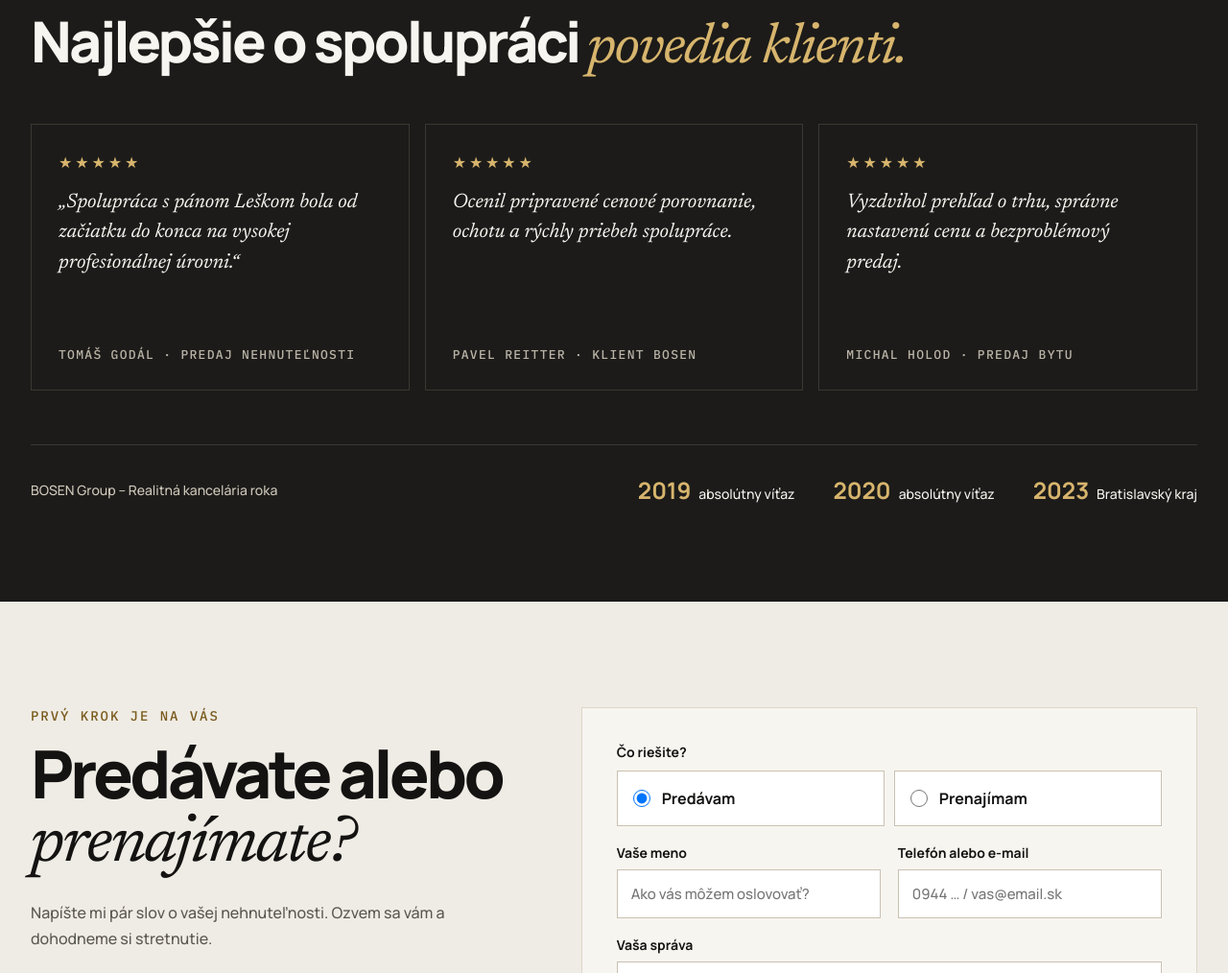
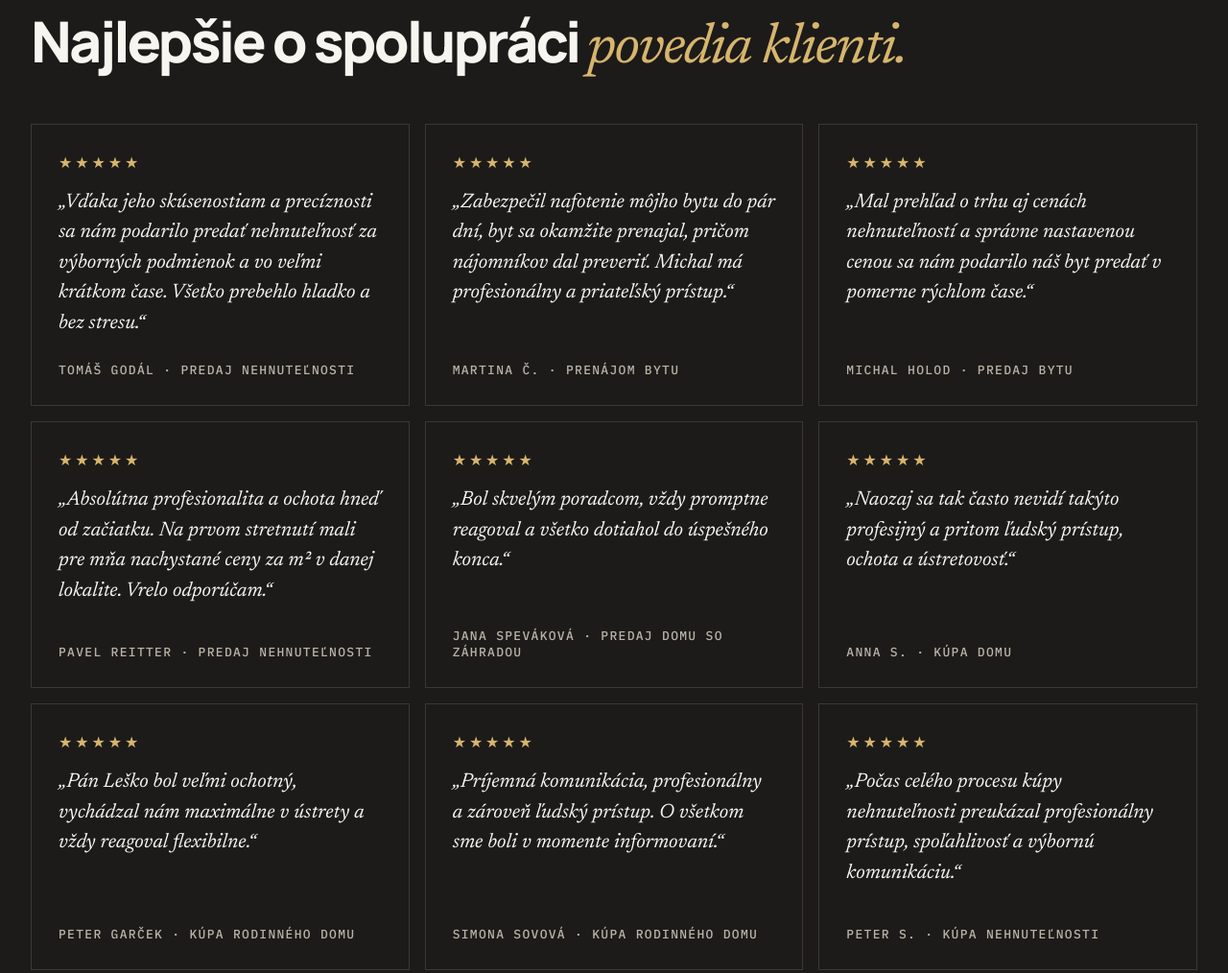
Before and after one commit to leskomichal33/bosen, a plain HTML site: page index.html in a window 1280 px wide. Shown: the part 8520-9534 px from the top of the page at 96% size. Drawn offline with Linux system fonts and the light colour scheme.

Commit message:
Recenzie: 9 recenzií klientov z profilu na BOSEN
Co-Authored-By: Claude Opus 5.5 <noreply@anthropic.com>
Claude-Session: https://claude.ai/code/session_01DCvQGxxswHsVupy3JF3CWG

```diff
--- a/index.html
+++ b/index.html
@@ -547,11 +547,28 @@ img{max-width:100%}
   <div style="max-width: 1360px; margin: 0 auto; padding: 0 32px">
     <div style="font-family: 'IBM Plex Mono', monospace; font-size: 14px; letter-spacing: 0.14em; text-transform: uppercase; color: #d7b56d">Skúsenosti klientov</div>
     <h2 style="margin: 18px 0 0; font-weight: 800; font-size: clamp(40px, 4.6vw, 68px); line-height: 0.98; letter-spacing: -0.05em">Najlepšie o spolupráci <span style="font-family: Newsreader, Georgia, serif; font-style: italic; font-weight: 400; letter-spacing: -0.03em; color: #d7b56d">povedia klienti.</span></h2>
-    <div style="margin-top: 48px; display: grid; grid-template-columns: repeat(auto-fit, minmax(280px, 1fr)); gap: 16px">
-      <figure style="margin: 0; padding: 28px; border: 1px solid #3b3833; display: flex; flex-direction: column; justify-content: space-between; gap: 24px; min-height: 220px"><div><div style="color: #d7b56d; letter-spacing: 0.18em" aria-label="5 hviezdičiek z 5">★★★★★</div><blockquote style="margin: 16px 0 0; font-family: Newsreader, Georgia, serif; font-style: italic; font-size: 21px; line-height: 1.5">„Spolupráca s pánom Leškom bola od začiatku do konca na vysokej profesionálnej úrovni.“</blockquote></div><figcaption style="font-family: 'IBM Plex Mono', monospace; font-size: 13px; letter-spacing: 0.1em; text-transform: uppercase; color: #b9b2a6">Tomáš Godál · predaj nehnuteľnosti</figcaption></figure>
-      <figure style="margin: 0; padding: 28px; border: 1px solid #3b3833; display: flex; flex-direction: column; justify-content: space-between; gap: 24px; min-height: 220px"><div><div style="color: #d7b56d; letter-spacing: 0.18em" aria-label="5 hviezdičiek z 5">★★★★★</div><blockquote style="margin: 16px 0 0; font-family: Newsreader, Georgia, serif; font-style: italic; font-size: 21px; line-height: 1.5">Ocenil pripravené cenové porovnanie, ochotu a rýchly priebeh spolupráce.</blockquote></div><figcaption style="font-family: 'IBM Plex Mono', monospace; font-size: 13px; letter-spacing: 0.1em; text-transform: uppercase; color: #b9b2a6">Pavel Reitter · klient BOSEN</figcaption></figure>
-      <figure style="margin: 0; padding: 28px; border: 1px solid #3b3833; display: flex; flex-direction: column; justify-content: space-between; gap: 24px; min-height: 220px"><div><div style="color: #d7b56d; letter-spacing: 0.18em" aria-label="5 hviezdičiek z 5">★★★★★</div><blockquote style="margin: 16px 0 0; font-family: Newsreader, Georgia, serif; font-style: italic; font-size: 21px; line-height: 1.5">Vyzdvihol prehľad o trhu, správne nastavenú cenu a bezproblémový predaj.</blockquote></div><figcaption style="font-family: 'IBM Plex Mono', monospace; font-size: 13px; letter-spacing: 0.1em; text-transform: uppercase; color: #b9b2a6">Michal Holod · predaj bytu</figcaption></figure>
+    <div style="margin-top: 48px; display: grid; grid-template-columns: repeat(auto-fit, minmax(300px, 1fr)); gap: 16px">
+
+        <figure style="margin: 0; padding: 28px; border: 1px solid #3b3833; display: flex; flex-direction: column; justify-content: space-between; gap: 24px; min-height: 220px"><div><div style="color: #d7b56d; letter-spacing: 0.18em" aria-label="5 hviezdičiek z 5">★★★★★</div><blockquote style="margin: 16px 0 0; font-family: Newsreader, Georgia, serif; font-style: italic; font-size: 21px; line-height: 1.5">„Vďaka jeho skúsenostiam a precíznosti sa nám podarilo predať nehnuteľnosť za výborných podmienok a vo veľmi krátkom čase. Všetko prebehlo hladko a bez stresu.“</blockquote></div><figcaption style="font-family: 'IBM Plex Mono', monospace; font-size: 13px; letter-spacing: 0.1em; text-transform: uppercase; color: #b9b2a6">Tomáš Godál · predaj nehnuteľnosti</figcaption></figure>
+
+        <figure style="margin: 0; padding: 28px; border: 1px solid #3b3833; display: flex; flex-direction: column; justify-content: space-between; gap: 24px; min-height: 220px"><div><div style="color: #d7b56d; letter-spacing: 0.18em" aria-label="5 hviezdičiek z 5">★★★★★</div><blockquote style="margin: 16px 0 0; font-family: Newsreader, Georgia, serif; font-style: italic; font-size: 21px; line-height: 1.5">„Zabezpečil nafotenie môjho bytu do pár dní, byt sa okamžite prenajal, pričom nájomníkov dal preveriť. Michal má profesionálny a priateľský prístup.“</blockquote></div><figcaption style="font-family: 'IBM Plex Mono', monospace; font-size: 13px; letter-spacing: 0.1em; text-transform: uppercase; color: #b9b2a6">Martina Č. · prenájom bytu</figcaption></figure>
+
+        <figure style="margin: 0; padding: 28px; border: 1px solid #3b3833; display: flex; flex-direction: column; justify-content: space-between; gap: 24px; min-height: 220px"><div><div style="color: #d7b56d; letter-spacing: 0.18em" aria-label="5 hviezdičiek z 5">★★★★★</div><blockquote style="margin: 16px 0 0; font-family: Newsreader, Georgia, serif; font-style: italic; font-size: 21px; line-height: 1.5">„Mal prehľad o trhu aj cenách nehnuteľností a správne nastavenou cenou sa nám podarilo náš byt predať v pomerne rýchlom čase.“</blockquote></div><figcaption style="font-family: 'IBM Plex Mono', monospace; font-size: 13px; letter-spacing: 0.1em; text-transform: uppercase; color: #b9b2a6">Michal Holod · predaj bytu</figcaption></figure>
+
+        <figure style="margin: 0; padding: 28px; border: 1px solid #3b3833; display: flex; flex-direction: column; justify-content: space-between; gap: 24px; min-height: 220px"><div><div style="color: #d7b56d; letter-spacing: 0.18em" aria-label="5 hviezdičiek z 5">★★★★★</div><blockquote style="margin: 16px 0 0; font-family: Newsreader, Georgia, serif; font-style: italic; font-size: 21px; line-height: 1.5">„Absolútna profesionalita a ochota hneď od začiatku. Na prvom stretnutí mali pre mňa nachystané ceny za m² v danej lokalite. Vrelo odporúčam.“</blockquote></div><figcaption style="font-family: 'IBM Plex Mono', monospace; font-size: 13px; letter-spacing: 0.1em; text-transform: uppercase; color: #b9b2a6">Pavel Reitter · predaj nehnuteľnosti</figcaption></figure>
+
+        <figure style="margin: 0; padding: 28px; border: 1px solid #3b3833; display: flex; flex-direction: column; justify-content: space-between; gap: 24px; min-height: 220px"><div><div style="color: #d7b56d; letter-spacing: 0.18em" aria-label="5 hviezdičiek z 5">★★★★★</div><blockquote style="margin: 16px 0 0; font-family: Newsreader, Georgia, serif; font-style: italic; font-size: 21px; line-height: 1.5">„Bol skvelým poradcom, vždy promptne reagoval a všetko dotiahol do úspešného konca.“</blockquote></div><figcaption style="font-family: 'IBM Plex Mono', monospace; font-size: 13px; letter-spacing: 0.1em; text-transform: uppercase; color: #b9b2a6">Jana Speváková · predaj domu so záhradou</figcaption></figure>
+
+        <figure style="margin: 0; padding: 28px; border: 1px solid #3b3833; display: flex; flex-direction: column; justify-content: space-between; gap: 24px; min-height: 220px"><div><div style="color: #d7b56d; letter-spacing: 0.18em" aria-label="5 hviezdičiek z 5">★★★★★</div><blockquote style="margin: 16px 0 0; font-family: Newsreader, Georgia, serif; font-style: italic; font-size: 21px; line-height: 1.5">„Naozaj sa tak často nevidí takýto profesijný a pritom ľudský prístup, ochota a ústretovosť.“</blockquote></div><figcaption style="font-family: 'IBM Plex Mono', monospace; font-size: 13px; letter-spacing: 0.1em; text-transform: uppercase; color: #b9b2a6">Anna S. · kúpa domu</figcaption></figure>
+
+        <figure style="margin: 0; padding: 28px; border: 1px solid #3b3833; display: flex; flex-direction: column; justify-content: space-between; gap: 24px; min-height: 220px"><div><div style="color: #d7b56d; letter-spacing: 0.18em" aria-label="5 hviezdičiek z 5">★★★★★</div><blockquote style="margin: 16px 0 0; font-family: Newsreader, Georgia, serif; font-style: italic; font-size: 21px; line-height: 1.5">„Pán Leško bol veľmi ochotný, vychádzal nám maximálne v ústrety a vždy reagoval flexibilne.“</blockquote></div><figcaption style="font-family: 'IBM Plex Mono', monospace; font-size: 13px; letter-spacing: 0.1em; text-transform: uppercase; color: #b9b2a6">Peter Garček · kúpa rodinného domu</figcaption></figure>
+
+        <figure style="margin: 0; padding: 28px; border: 1px solid #3b3833; display: flex; flex-direction: column; justify-content: space-between; gap: 24px; min-height: 220px"><div><div style="color: #d7b56d; letter-spacing: 0.18em" aria-label="5 hviezdičiek z 5">★★★★★</div><blockquote style="margin: 16px 0 0; font-family: Newsreader, Georgia, serif; font-style: italic; font-size: 21px; line-height: 1.5">„Príjemná komunikácia, profesionálny a zároveň ľudský prístup. O všetkom sme boli v momente informovaní.“</blockquote></div><figcaption style="font-family: 'IBM Plex Mono', monospace; font-size: 13px; letter-spacing: 0.1em; text-transform: uppercase; color: #b9b2a6">Simona Sovová · kúpa rodinného domu</figcaption></figure>
+
+        <figure style="margin: 0; padding: 28px; border: 1px solid #3b3833; display: flex; flex-direction: column; justify-content: space-between; gap: 24px; min-height: 220px"><div><div style="color: #d7b56d; letter-spacing: 0.18em" aria-label="5 hviezdičiek z 5">★★★★★</div><blockquote style="margin: 16px 0 0; font-family: Newsreader, Georgia, serif; font-style: italic; font-size: 21px; line-height: 1.5">„Počas celého procesu kúpy nehnuteľnosti preukázal profesionálny prístup, spoľahlivosť a výbornú komunikáciu.“</blockquote></div><figcaption style="font-family: 'IBM Plex Mono', monospace; font-size: 13px; letter-spacing: 0.1em; text-transform: uppercase; color: #b9b2a6">Peter S. · kúpa nehnuteľnosti</figcaption></figure>
+
     </div>
+    <a href="https://www.bosen.sk/makler/119-michal-lesko" style="margin-top: 28px; display: inline-block; font-size: 15px; font-weight: 700; border-bottom: 1px solid rgba(247,245,240,0.5); padding-bottom: 3px">Všetky recenzie na mojom profile BOSEN ↗</a>
     <div style="margin-top: 56px; padding-top: 30px; border-top: 1px solid #3b3833; display: flex; flex-wrap: wrap; align-items: center; gap: 16px 40px"><span style="font-size: 14px; color: rgb(207, 200, 187); flex: 1 1 260px">BOSEN Group – Realitná kancelária roka</span>
       <span style="font-size: 14px"><strong style="font-size: 24px; color: rgb(215, 181, 109); margin-right: 8px">2019</strong>absolútny víťaz</span>
       <span style="font-size: 14px"><strong style="font-size: 24px; color: rgb(215, 181, 109); margin-right: 8px">2020</strong>absolútny víťaz</span>
```
